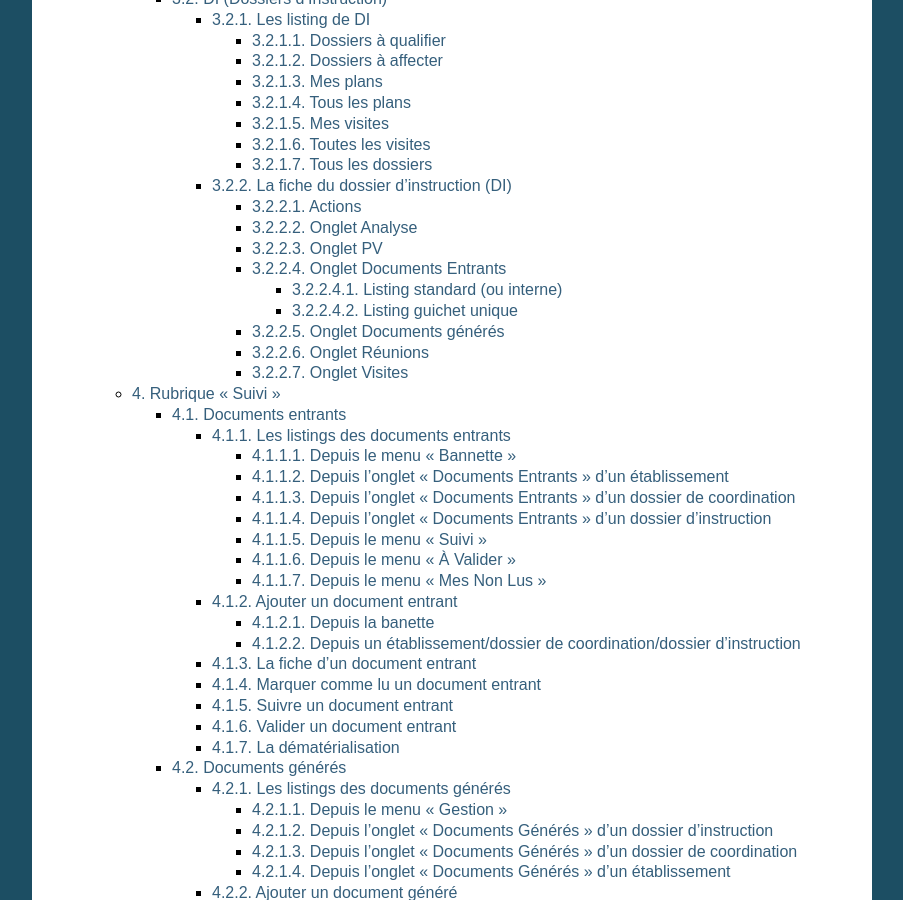
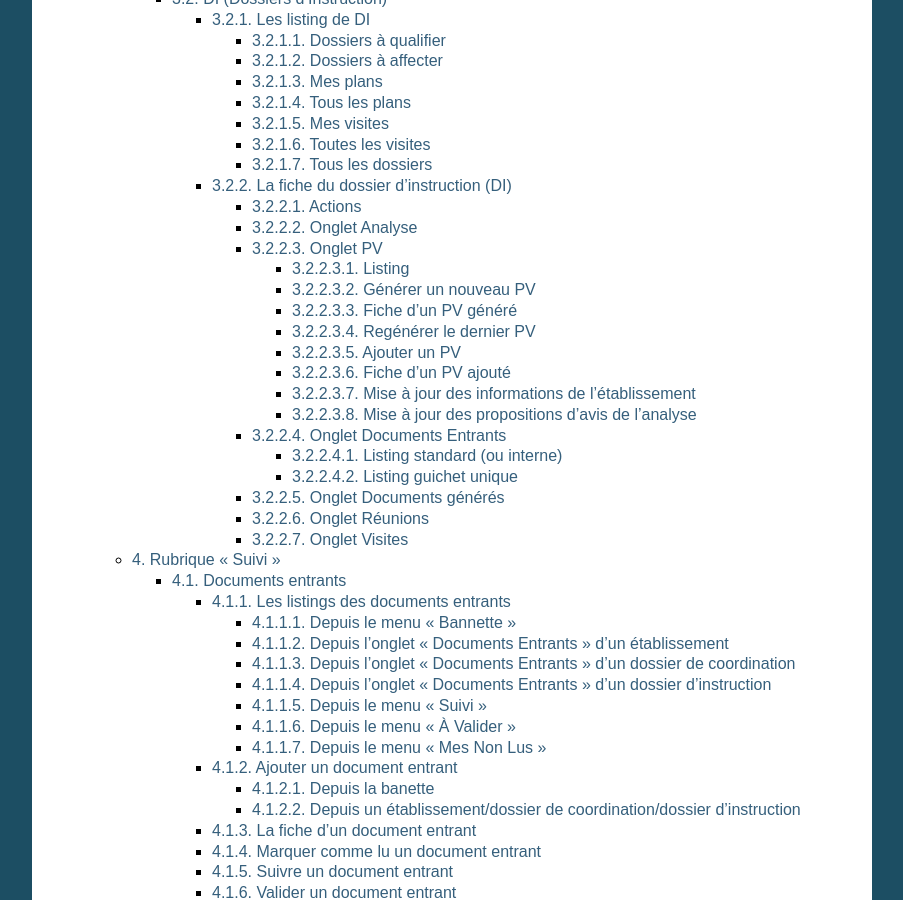
Before and after one commit to jcerini/openaria-documentation, a Sphinx documentation site: the page built from source/index.rst, in a window 1280 px wide and 900 px high, scrolled down 1877 px. Shown: the whole window, without its empty margins (198-1101 px from the left). Built offline with Sphinx 7.4.7, drawn with Linux system fonts in a browser that asks for light colours; part of the change alters nothing that is shown.

Commit message:
Ajoute des compléments sur les procès verbaux.

```diff
--- a/source/manuel_utilisateur/dossiers/index.rst
+++ b/source/manuel_utilisateur/dossiers/index.rst
@@ -170,6 +170,13 @@ Onglet AP
 #########
 
 
+L'autorité de police c'est l'autorité du maire, elle n'est pas rattachée directement à un service ou à une Commission. Cependant, le Maire (ou un délégué) se base sur l'avis de la Commission pour prendre une décision d'autorité de Police et pour ce faire il profite des réunions de Commission pour discuter des dossiers en autorité de police.
+
+L'autorité de Police, c'est le pouvoir du Maire qui, en fonction de l'avis d'une commission, demande la mise en règle d'un établissement. Il peut y avoir zéro, une ou plusieurs décisions d'autorité de Police qui sont prises lors d'un passage en commission. Une décision d'autorité de Police est composée principalement de trois informations : une décision, un délai, un motif. Ces décisions d'autorité de police sont liées à un courrier ou à plusieurs courriers permettant de notifier ces décisions. L'autorité de Police se trouve sur le dossier de coordination.
+
+
+
+
 
 DI (Dossiers d'Instruction)
 ===========================
@@ -301,33 +308,97 @@ l'état de l'analyse) :
 Onglet PV
 #########
 
-En plus de lister et de permettre d'accéder aux procès-verbaux rattachés au
-dossier d'instruction, cet onglet permet d'en ajouter de trois manières :
+Cet onglet permet de gérer les procès verbaux du dossier d'instruction.
 
-+ en générant un PV, pour ce faire l'analyse du DI doit être validée
+Listing
+,,,,,,,
 
-Le numéro est défini automatiquement selon l'année de la date de rédaction.
-L'état de l'analyse devient "actée". On peut par la suite ajouter au PV généré
-sa version signée.
+.. image:: di-onglet-pv-listing.png
 
-+ en regénérant le dernier PV
+Les différentes actions possibles sont : de lister les procès verbaux existants,
+d'accéder aux différents procès verbaux existants, de générer un nouveau procès
+verbal, de regénérer le dernier procès verbal, d'ajouter un nouveau procès
+verbal tiers.
+
+
+Générer un nouveau PV
+,,,,,,,,,,,,,,,,,,,,,
+
+.. image:: di-onglet-pv-listing-action-generer.png
+
+L'analyse du DI doit être validée pour que l'action soit disponible. Le numéro
+est défini automatiquement selon l'année de la date de rédaction et récupère un
+numéro en fonction du service. Exemple : 2014/00012). L'état de l'analyse
+devient "actée". On peut par la suite ajouter au PV généré sa version signée.
+
+.. image:: di-onglet-pv-form-action-generer.png
+
+
+Fiche d'un PV généré
+,,,,,,,,,,,,,,,,,,,,
+
+On ne peut pas modifier ce PV. Il est possible de le ré-générer si c'est le
+dernier procès-verbal (en conservant le même numéro de PV). Cette modification
+nécessite au préalable l'action « ré-ouvrir » sur l'analyse, la modification
+des éléments à corriger, puis l'action « terminer » sur l'analyse, et enfin
+l'action « valider » sur l'analyse.
+
+L'unique action disponible sur cet élément est l'ajout du PV signé numérisé.
+
+.. image:: di-onglet-pv-form-action-consulte-pv-genere.png
+
+
+Regénérer le dernier PV
+,,,,,,,,,,,,,,,,,,,,,,,
+
+.. image:: di-onglet-pv-listing-action-regenerer.png
 
 Si l'analyse est rouverte puis revalidée, et qu'au moins un PV a déjà été généré,
 alors il devient possible de regénérer le dernier. Pour le reste le comportement
 est semblable à un PV généré.
 
-+ en ajoutant directement un PV tiers.
+.. image:: di-onglet-pv-form-action-regenerer.png
 
-Aucun numéro n'est défini. On peut modifier ce procès-verbal par la suite.
 
-Dans tous les cas s'il s'agit d'un dossier d'instruction du service Sécurité
-Incendie et que l'on ajoute un PV signé, tiers ou relatif au PV (re)généré, cela
-met à jour les données techniques de l'établissement selon celles définies dans
-l'analyse. De plus et ce quelque soit le service, toute action sur un PV
-(création, modification) met à jour le couple de champs « proposition d'avis »
-et « proposition de complément d'avis » de la demande de passage liée grâce au
-couple de champs « proposition d'avis » et « proposition de complément d'avis »
-de l'analyse du dossier d'instruction sur lequel on se trouve.
+Ajouter un PV
+,,,,,,,,,,,,,,
+
+.. image:: di-onglet-pv-listing-action-ajouter.png
+
+Permet d'ajouter directement un PV tiers (supposé signé). Aucun numéro de PV
+n'est défini.
+
+.. image:: di-onglet-pv-form-action-ajouter.png
+
+
+Fiche d'un PV ajouté
+,,,,,,,,,,,,,,,,,,,,
+
+On peut modifier ce procès-verbal.
+
+.. image:: di-onglet-pv-form-action-consulte-pv-ajoute.png
+
+
+Mise à jour des informations de l'établissement
+,,,,,,,,,,,,,,,,,,,,,,,,,,,,,,,,,,,,,,,,,,,,,,,
+
+Dans tous les cas s'il s'agit d'un dossier d'instruction du service Sécurité Incendie et que l'on ajoute un PV signé, tiers ou relatif au PV (re)généré, cela met à jour les données techniques de l'établissement selon celles définies dans l'analyse.
+
+
+Mise à jour des propositions d'avis de l'analyse
+,,,,,,,,,,,,,,,,,,,,,,,,,,,,,,,,,,,,,,,,,,,,,,,,
+
+De plus et ce quelque soit le service, toute action sur un PV (création, modification) met à jour le couple de champs « proposition d'avis » et « proposition de complément d'avis » de la demande de passage liée grâce au couple de champs « proposition d'avis » et « proposition de complément d'avis » de l'analyse du dossier d'instruction sur lequel on se trouve.
+
+Pour le bon fonctionnement de la proposition d'avis dans les réunions de commission
+aussi bien pour les dossiers de visites que de plans, le mécanisme suivant est
+nécessaire : la création ou modification de ce procès-verbal déclenche la mise à jour du
+couple de champs « proposition d'avis » et « proposition de complément d'avis » de la
+demande de passage liée grâce au couple de champs « proposition d'avis » et
+« proposition de complément d'avis » de l'analyse du dossier d'instruction sur lequel on
+se trouve. Si lors de l'impression de l'ordre du jour de la réunion de commission, il s'avère
+que le champ « proposition d'avis » n'est pas rempli dans la demande de passage, alors
+c'est la valeur de ce même champ dans l'analyse qui sera affiché dans l'ordre du jour.
 
 
 .. _dossiers_di_onglet_documents_entrants:
```
Also changed, not shown: source/manuel_utilisateur/dossiers/di-onglet-pv-form-action-ajouter.png (added), source/manuel_utilisateur/dossiers/di-onglet-pv-form-action-consulte-pv-ajoute.png (added), source/manuel_utilisateur/dossiers/di-onglet-pv-form-action-consulte-pv-genere.png (added), source/manuel_utilisateur/dossiers/di-onglet-pv-form-action-generer.png (added), source/manuel_utilisateur/dossiers/di-onglet-pv-form-action-regenerer.png (added), source/manuel_utilisateur/dossiers/di-onglet-pv-listing-action-ajouter.png (added), source/manuel_utilisateur/dossiers/di-onglet-pv-listing-action-generer.png (added), source/manuel_utilisateur/dossiers/di-onglet-pv-listing-action-regenerer.png (added), source/manuel_utilisateur/dossiers/di-onglet-pv-listing.png (added).
